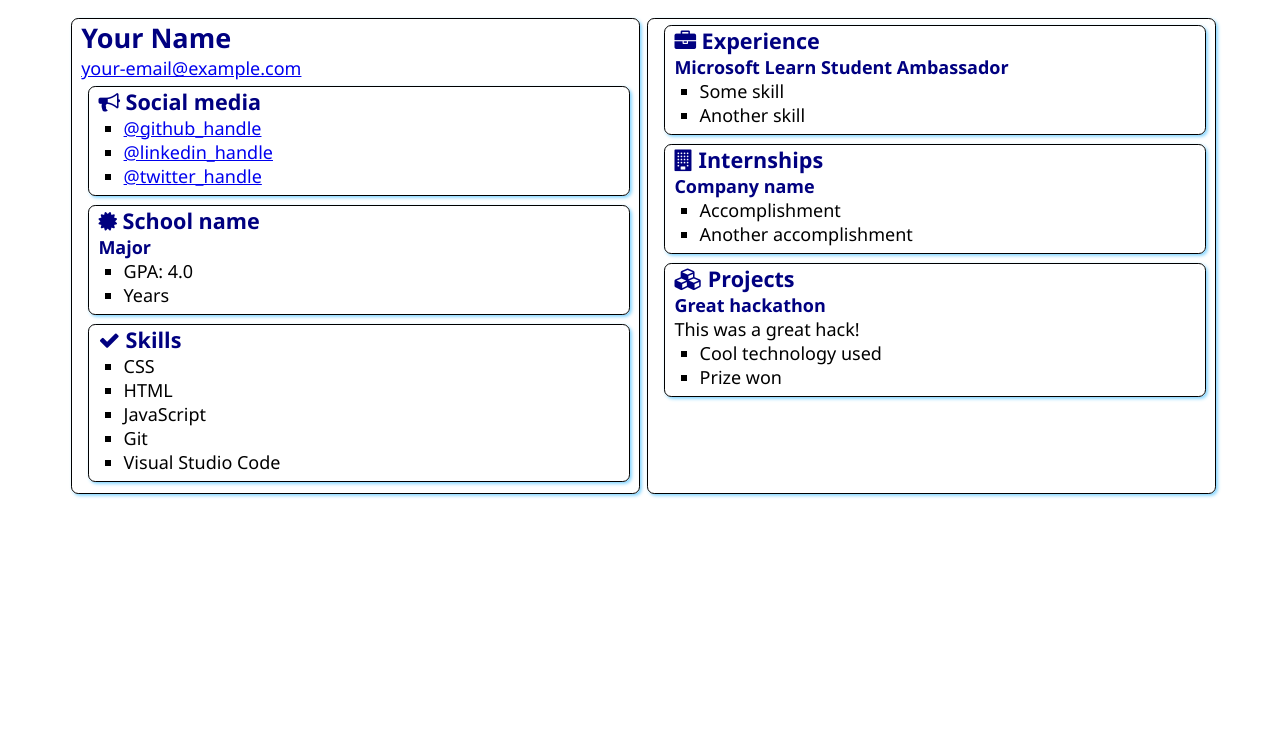
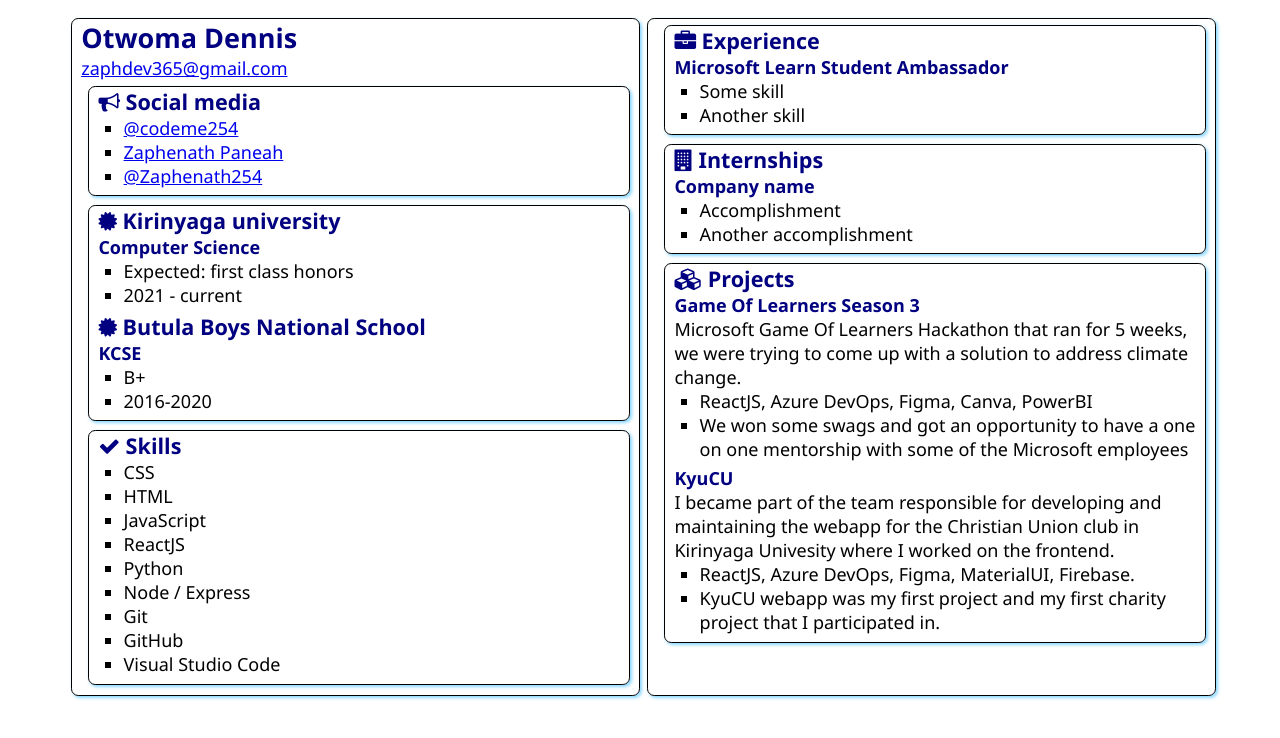
Before and after one commit to codeme254/SATechnicalOnboarding, a plain HTML site: page src/index.html in a window 1280 px wide. Drawn offline with Linux system fonts and the light colour scheme.

Commit message:
replaced the template with my info

```diff
--- a/src/index.html
+++ b/src/index.html
@@ -12,8 +12,8 @@
 <body>
     <main>
         <article class="box">
-            <h1>Your Name</h1>
-            <div><a href="mailto:your.email@example.com">your-email@example.com</a></div>
+            <h1>Otwoma Dennis</h1>
+            <div><a href="mailto:zaphdev365@gmail.com">zaphdev365@gmail.com</a></div>
 
             <section class="box">
                 <h2>
@@ -21,9 +21,9 @@
                     Social media
                 </h2>
                 <ul>
-                    <li><a href="https://github.com/<handle>">@github_handle</a></li>
-                    <li><a href="https://linkedin.com/in/<handle>">@linkedin_handle</a></li>
-                    <li><a href="https://twitter.com/<handle>">@twitter_handle</a></li>
+                    <li><a href="https://github.com/codeme254">@codeme254</a></li>
+                    <li><a href="https://www.linkedin.com/in/zaphenath-paneah-012874205/">Zaphenath Paneah</a></li>
+                    <li><a href="https://twitter.com/Zaphenath254">@Zaphenath254</a></li>
                 </ul>
             </section>
 
@@ -31,12 +31,21 @@
                 <div class="education">
                     <h2>
                         <i class="fa fa-certificate" aria-hidden="true"></i>
-                        School name
+                        Kirinyaga university
                     </h2>
-                    <h3>Major</h3>
+                    <h3>Computer Science</h3>
                     <ul>
-                        <li>GPA: 4.0</li>
-                        <li>Years</li>
+                        <li>Expected: first class honors</li>
+                        <li>2021 - current</li>
+                    </ul>
+                    <h2>
+                        <i class="fa fa-certificate" aria-hidden="true"></i>
+                        Butula Boys National School
+                    </h2>
+                    <h3>KCSE</h3>
+                    <ul>
+                        <li>B+</li>
+                        <li>2016-2020</li>
                     </ul>
                 </div>
             </section>
@@ -50,7 +59,11 @@
                     <li>CSS</li>
                     <li>HTML</li>
                     <li>JavaScript</li>
+                    <li>ReactJS</li>
+                    <li>Python</li>
+                    <li>Node / Express</li>
                     <li>Git</li>
+                    <li>GitHub</li>
                     <li>Visual Studio Code</li>
                 </ul>
             </section>
@@ -85,11 +98,17 @@
                     Projects
                 </h2>
 
-                <h3>Great hackathon</h3>
-                <div>This was a great hack!</div>
+                <h3>Game Of Learners Season 3</h3>
+                <div>Microsoft Game Of Learners Hackathon that ran for 5 weeks, we were trying to come up with a solution to address climate change.</div>
                 <ul>
-                    <li>Cool technology used</li>
-                    <li>Prize won</li>
+                    <li>ReactJS, Azure DevOps, Figma, Canva, PowerBI</li>
+                    <li>We won some swags and got an opportunity to have a one on one mentorship with some of the Microsoft employees</li>
+                </ul>
+                <h3>KyuCU</h3>
+                <div>I became part of the team responsible for developing and maintaining the webapp for the Christian Union club in Kirinyaga Univesity where I worked on the frontend.</div>
+                <ul>
+                    <li>ReactJS, Azure DevOps, Figma, MaterialUI, Firebase.</li>
+                    <li>KyuCU webapp was my first project and my first charity project that I participated in.</li>
                 </ul>
             </section>
         </article>
```
